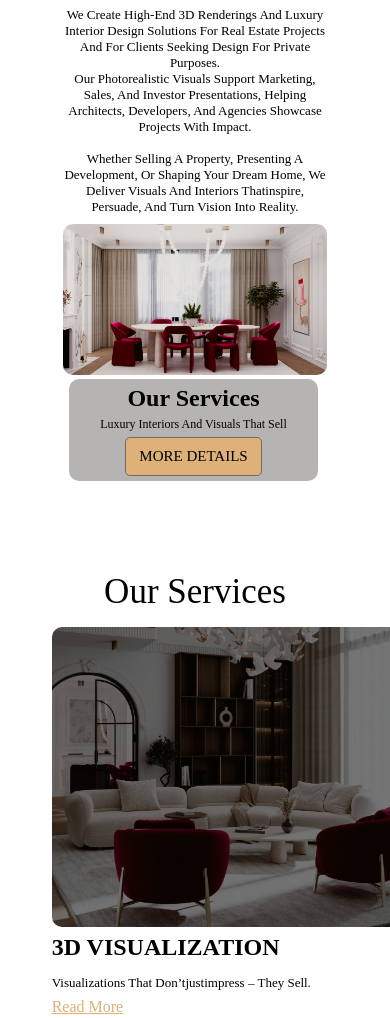
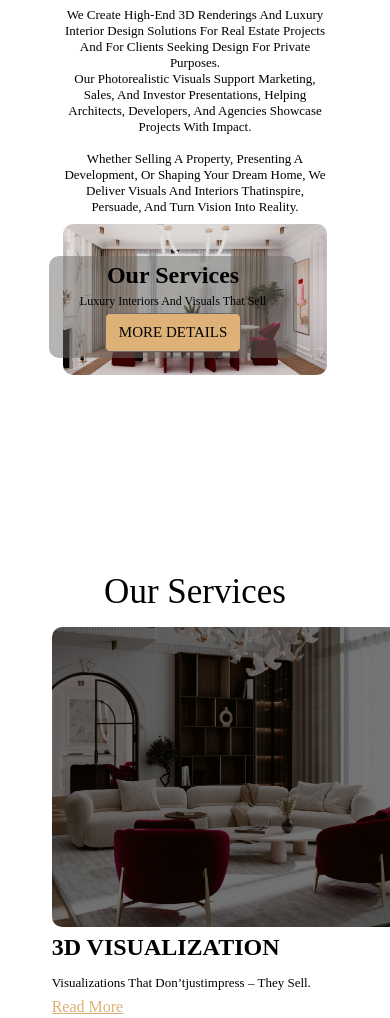
Before and after one commit to JovanovicTamara/HelenaWebsite, a plain HTML site: page index.html in a window 390 px wide. Shown: the part 1003-2021 px from the top of the page. Drawn offline with Linux system fonts and the light colour scheme; a web font is replaced by a local one.

Commit message:
Update style.css

```diff
--- a/style.css
+++ b/style.css
@@ -596,15 +596,6 @@ footer{
         flex-direction: column;
         margin-left: 0;
     }
-    /* aaaaaaaaaaaaaaaaaaaaaaa */
-    .button-box{
-        width: 70%;
-    }
-    .A_box{
-        width: 85%;
-        top: 100%;
-        left: 7%;
-    }
 }
 
 @media only screen and (max-width: 642px){
@@ -632,8 +623,6 @@ footer{
     }
     .A_box{
         width: 85%;
-        top: 100%;
-        left: 7%;
     }
 }
 
@@ -670,4 +659,5 @@ footer{
     .box{
         margin-bottom: 5em;
     }
+
 }
```
